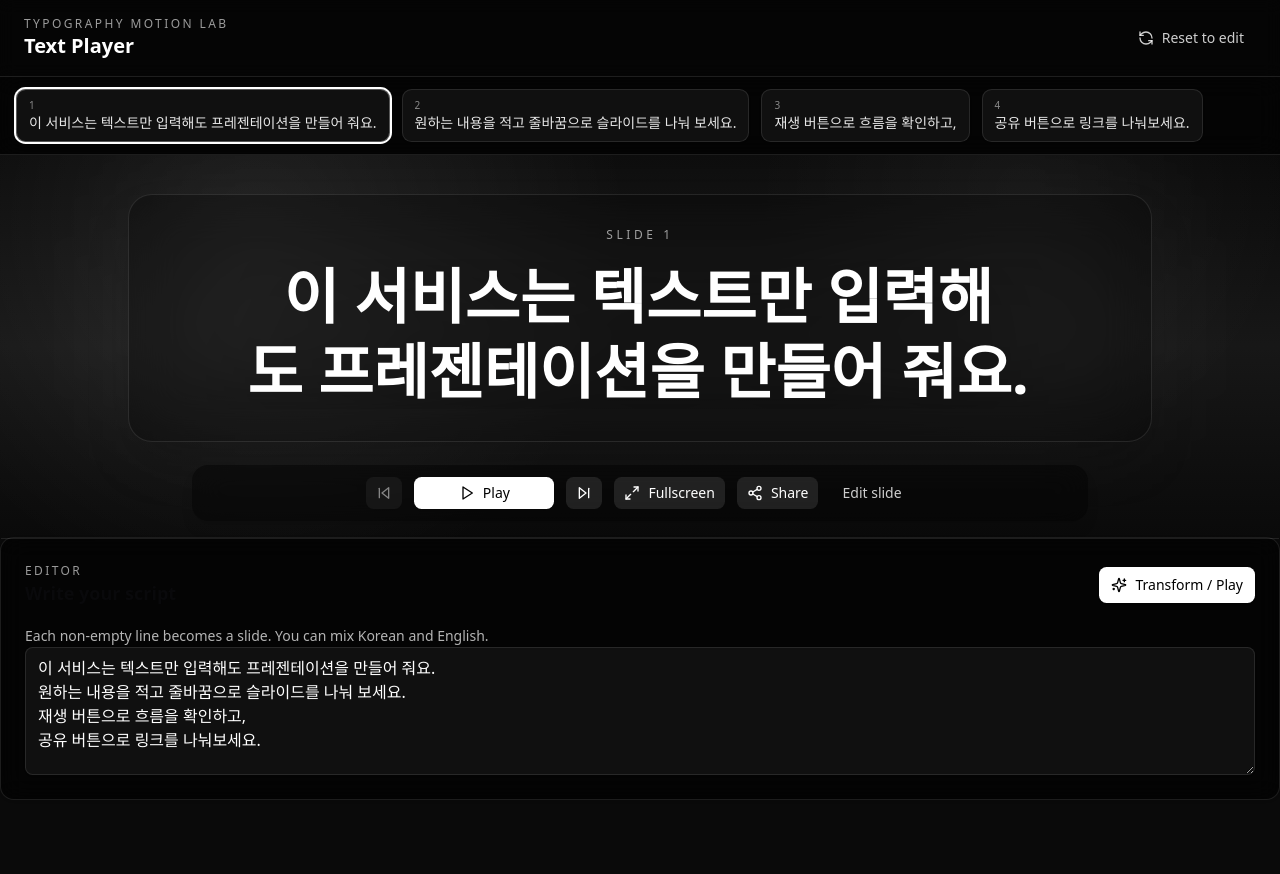
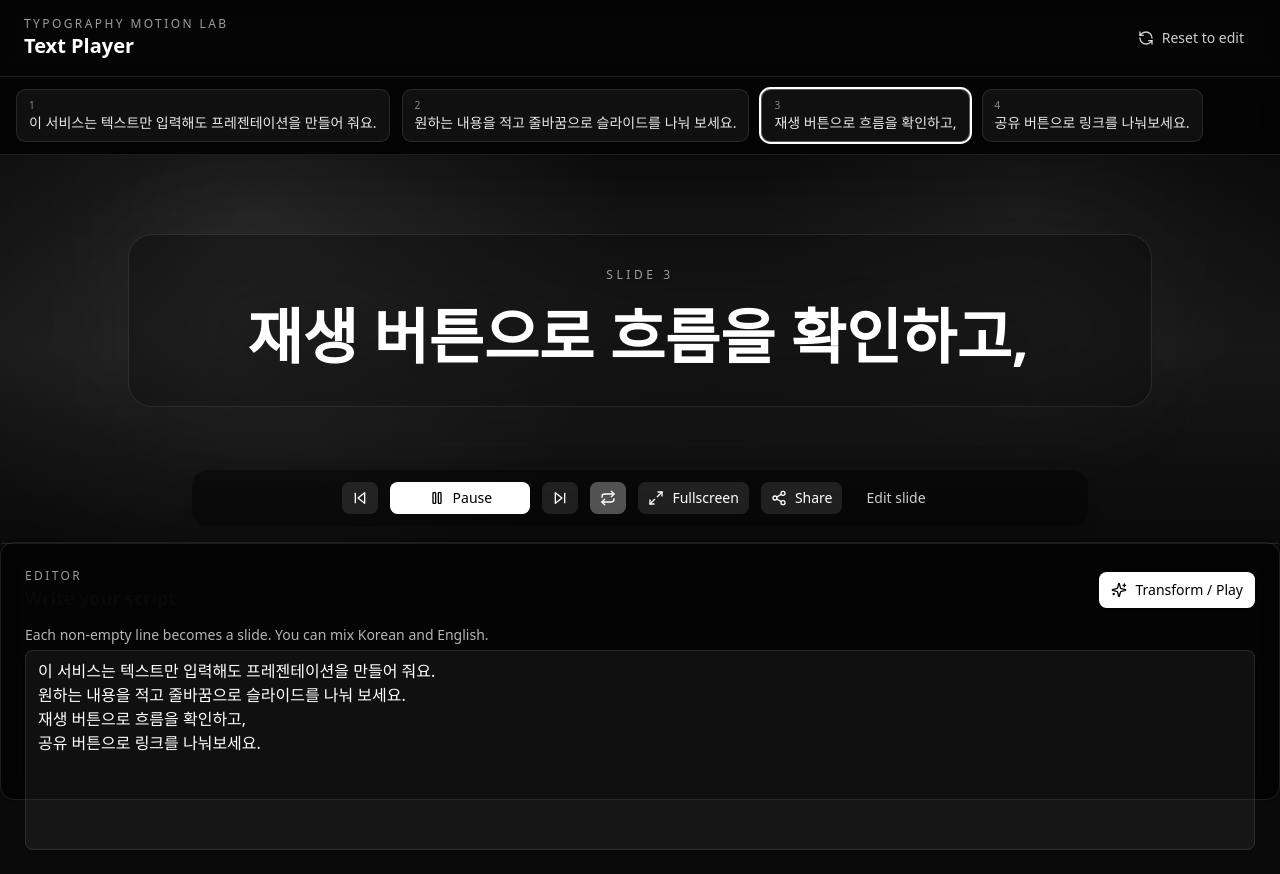
Before and after one commit to uiwwsw/text-player, a React (Vite) app: page / in a window 1280 px wide. Before the commit the page ends 800 px from the top, so only its background shows below. Built offline with nearby package versions, Linux system fonts and the light colour scheme.

Commit message:
feat: 수정

```diff
--- a/src/App.tsx
+++ b/src/App.tsx
@@ -27,8 +27,9 @@ export function App({ fullscreenOnly = false }: AppProps) {
   const [slides, setSlides] = useState<Slide[]>(() => parseTextToSlides(STARTER_TEXT));
   const [slideSettings, setSlideSettings] = useState<Record<string, SlideSettings>>({});
   const [currentIndex, setCurrentIndex] = useState<number>(0);
-  const [isPlaying, setIsPlaying] = useState<boolean>(false);
-  const [mode, setMode] = useState<"edit" | "play">("edit");
+  const [isPlaying, setIsPlaying] = useState<boolean>(true);
+  const [isLooping, setIsLooping] = useState<boolean>(true);
+  const [mode, setMode] = useState<"edit" | "play">("play");
   const [settingsTarget, setSettingsTarget] = useState<string | null>(null);
   const [toast, setToast] = useState<{ message: string; tone: "success" | "error" } | null>(null);
   const [isSharedView, setIsSharedView] = useState(false);
@@ -290,6 +291,8 @@ export function App({ fullscreenOnly = false }: AppProps) {
             onIndexChange={setCurrentIndex}
             isPlaying={isPlaying}
             onPlayingChange={setIsPlaying}
+            isLooping={isLooping}
+            onLoopingChange={setIsLooping}
             onOpenSettings={setSettingsTarget}
             onUpdateSettings={handleSettingsChange}
             onShare={handleShare}
--- a/src/components/Player/ScriptPlayer.tsx
+++ b/src/components/Player/ScriptPlayer.tsx
@@ -14,7 +14,7 @@ import {
 import { animationStyles, resolveAnimationStyle } from "@/lib/animations";
 import { cn } from "@/lib/utils";
 import type { Slide, SlideSettings } from "@/types/slides";
-import { Maximize2, Minimize2, Pause, Play, Share2, SkipBack, SkipForward } from "lucide-react";
+import { Maximize2, Minimize2, Pause, Play, Share2, SkipBack, SkipForward, Repeat } from "lucide-react";
 
 interface ScriptPlayerProps {
   slides: Slide[];
@@ -23,6 +23,8 @@ interface ScriptPlayerProps {
   onIndexChange: (index: number) => void;
   isPlaying: boolean;
   onPlayingChange: (state: boolean) => void;
+  isLooping: boolean;
+  onLoopingChange: (state: boolean) => void;
   onOpenSettings: (id: string) => void;
   onUpdateSettings: (id: string, values: SlideSettings) => void;
   onShare?: () => void;
@@ -39,6 +41,8 @@ export function ScriptPlayer({
   onIndexChange,
   isPlaying,
   onPlayingChange,
+  isLooping,
+  onLoopingChange,
   onOpenSettings,
   onUpdateSettings,
   onShare,
@@ -67,12 +71,16 @@ export function ScriptPlayer({
       if (currentIndex < slides.length - 1) {
         onIndexChange(currentIndex + 1);
       } else {
-        onPlayingChange(false);
+        if (isLooping) {
+          onIndexChange(0);
+        } else {
+          onPlayingChange(false);
+        }
       }
     }, duration);
 
     return () => clearTimeout(timer);
-  }, [activeSlide, currentIndex, isPlaying, onIndexChange, onPlayingChange, slideSettings, slides.length]);
+  }, [activeSlide, currentIndex, isPlaying, isLooping, onIndexChange, onPlayingChange, slideSettings, slides.length]);
 
   useEffect(() => {
     const previous = previousValuesRef.current;
@@ -299,9 +307,18 @@ export function ScriptPlayer({
             size="sm"
             className="bg-white/10 text-white"
             onClick={goNext}
-            disabled={currentIndex >= slides.length - 1}
+            disabled={currentIndex >= slides.length - 1 && !isLooping}
           >
             <SkipForward className="h-4 w-4" />
+          </Button>
+          <Button
+            variant="secondary"
+            size="sm"
+            className={cn("bg-white/10 text-white", isLooping && "bg-white/30 text-white")}
+            onClick={() => onLoopingChange(!isLooping)}
+            aria-pressed={isLooping}
+          >
+            <Repeat className="h-4 w-4" />
           </Button>
           <Button
             variant="secondary"
--- a/src/components/TextEditor.tsx
+++ b/src/components/TextEditor.tsx
@@ -19,11 +19,11 @@ export function TextEditor({ value, onChange, onTransform, isCollapsed }: TextEd
     <div
       className={cn(
         "transition-all duration-500 ease-in-out border-t border-white/10",
-        isCollapsed ? "max-h-64" : "max-h-[50vh]",
+        isCollapsed ? "max-h-64" : "max-h-[85vh]",
       )}
     >
-      <div className="p-4 sm:p-6 space-y-4">
-        <div className="flex flex-col sm:flex-row sm:items-center justify-between gap-3 sm:gap-4">
+      <div className="p-4 sm:p-6 space-y-4 h-full flex flex-col">
+        <div className="flex flex-col sm:flex-row sm:items-center justify-between gap-3 sm:gap-4 shrink-0">
           <div>
             <p className="text-xs uppercase tracking-[0.2em] text-white/60">Editor</p>
             <h2 className="text-lg font-semibold">Write your script</h2>
@@ -36,15 +36,15 @@ export function TextEditor({ value, onChange, onTransform, isCollapsed }: TextEd
           </Button>
         </div>
 
-        <div className="space-y-2">
-          <Label htmlFor="script" className="text-white/70">
+        <div className="space-y-2 flex-1 flex flex-col min-h-0">
+          <Label htmlFor="script" className="text-white/70 shrink-0">
             Each non-empty line becomes a slide. You can mix Korean and English.
           </Label>
           <Textarea
             id="script"
             value={value}
             onChange={e => onChange(e.target.value)}
-            className="min-h-32 text-base bg-white/5 border-white/10 text-white resize-vertical"
+            className="flex-1 text-base bg-white/5 border-white/10 text-white resize-none min-h-[200px]"
             placeholder="Paste your words here..."
           />
         </div>
--- a/src/index.css
+++ b/src/index.css
@@ -28,6 +28,24 @@
   }
   .animate-period {
     animation: periodEnter 1.1s cubic-bezier(0.33, 1, 0.68, 1) both;
+  }
+  .animate-zoom-in {
+    animation: zoomIn 0.8s cubic-bezier(0.16, 1, 0.3, 1) both;
+  }
+  .animate-slide-left {
+    animation: slideLeft 0.8s cubic-bezier(0.16, 1, 0.3, 1) both;
+  }
+  .animate-slide-right {
+    animation: slideRight 0.8s cubic-bezier(0.16, 1, 0.3, 1) both;
+  }
+  .animate-flip {
+    animation: flipIn 0.9s cubic-bezier(0.16, 1, 0.3, 1) both;
+  }
+  .animate-bounce-in {
+    animation: bounceIn 0.9s cubic-bezier(0.16, 1, 0.3, 1) both;
+  }
+  .animate-rotate-in {
+    animation: rotateIn 0.9s cubic-bezier(0.16, 1, 0.3, 1) both;
   }
 }
 
@@ -149,3 +167,81 @@
     clip-path: inset(0 0 0 0 round 24px);
   }
 }
+
+@keyframes zoomIn {
+  0% {
+    opacity: 0;
+    transform: scale(0.5);
+    filter: blur(10px);
+  }
+  100% {
+    opacity: 1;
+    transform: scale(1);
+    filter: blur(0px);
+  }
+}
+
+@keyframes slideLeft {
+  0% {
+    opacity: 0;
+    transform: translateX(50px);
+    filter: blur(5px);
+  }
+  100% {
+    opacity: 1;
+    transform: translateX(0);
+    filter: blur(0px);
+  }
+}
+
+@keyframes slideRight {
+  0% {
+    opacity: 0;
+    transform: translateX(-50px);
+    filter: blur(5px);
+  }
+  100% {
+    opacity: 1;
+    transform: translateX(0);
+    filter: blur(0px);
+  }
+}
+
+@keyframes flipIn {
+  0% {
+    opacity: 0;
+    transform: perspective(1000px) rotateX(-90deg);
+  }
+  100% {
+    opacity: 1;
+    transform: perspective(1000px) rotateX(0deg);
+  }
+}
+
+@keyframes bounceIn {
+  0% {
+    opacity: 0;
+    transform: scale(0.3);
+  }
+  50% {
+    opacity: 1;
+    transform: scale(1.05);
+  }
+  70% {
+    transform: scale(0.9);
+  }
+  100% {
+    transform: scale(1);
+  }
+}
+
+@keyframes rotateIn {
+  0% {
+    opacity: 0;
+    transform: rotate(-180deg) scale(0.5);
+  }
+  100% {
+    opacity: 1;
+    transform: rotate(0) scale(1);
+  }
+}
--- a/src/lib/animations.ts
+++ b/src/lib/animations.ts
@@ -7,6 +7,12 @@ export const animationStyles: Record<AnimationStyle, { label: string; className:
   commaSlide: { label: "Comma Slide", className: "animate-comma", description: "Diagonal glide that settles" },
   slowFade: { label: "Slow Fade", className: "animate-slow-fade", description: "Suspended dissolve for ellipsis" },
   period: { label: "Period", className: "animate-period", description: "Curtain-lift reveal for statements" },
+  zoomIn: { label: "Zoom In", className: "animate-zoom-in", description: "Dramatic scale up from center" },
+  slideLeft: { label: "Slide Left", className: "animate-slide-left", description: "Smooth entry from right" },
+  slideRight: { label: "Slide Right", className: "animate-slide-right", description: "Smooth entry from left" },
+  flip: { label: "Flip", className: "animate-flip", description: "3D flip reveal" },
+  bounce: { label: "Bounce", className: "animate-bounce-in", description: "Playful bounce entry" },
+  rotate: { label: "Rotate", className: "animate-rotate-in", description: "Spinning entry" },
 };
 
 export const defaultAnimationForPunctuation: Record<PunctuationKind, AnimationStyle> = {
--- a/src/types/slides.ts
+++ b/src/types/slides.ts
@@ -1,6 +1,6 @@
 export type PunctuationKind = "exclamation" | "question" | "period" | "comma" | "ellipsis" | "none";
 
-export type AnimationStyle = "fade" | "punch" | "shake" | "commaSlide" | "slowFade" | "period";
+export type AnimationStyle = "fade" | "punch" | "shake" | "commaSlide" | "slowFade" | "period" | "zoomIn" | "slideLeft" | "slideRight" | "flip" | "bounce" | "rotate";
 
 export interface Slide {
   id: string;
```
